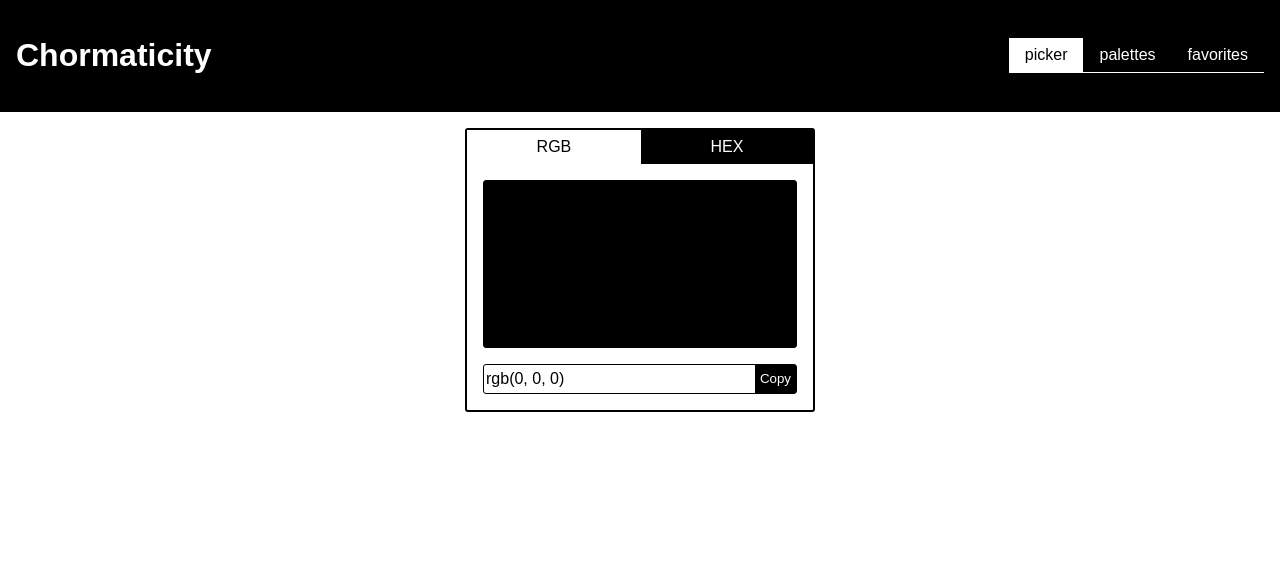
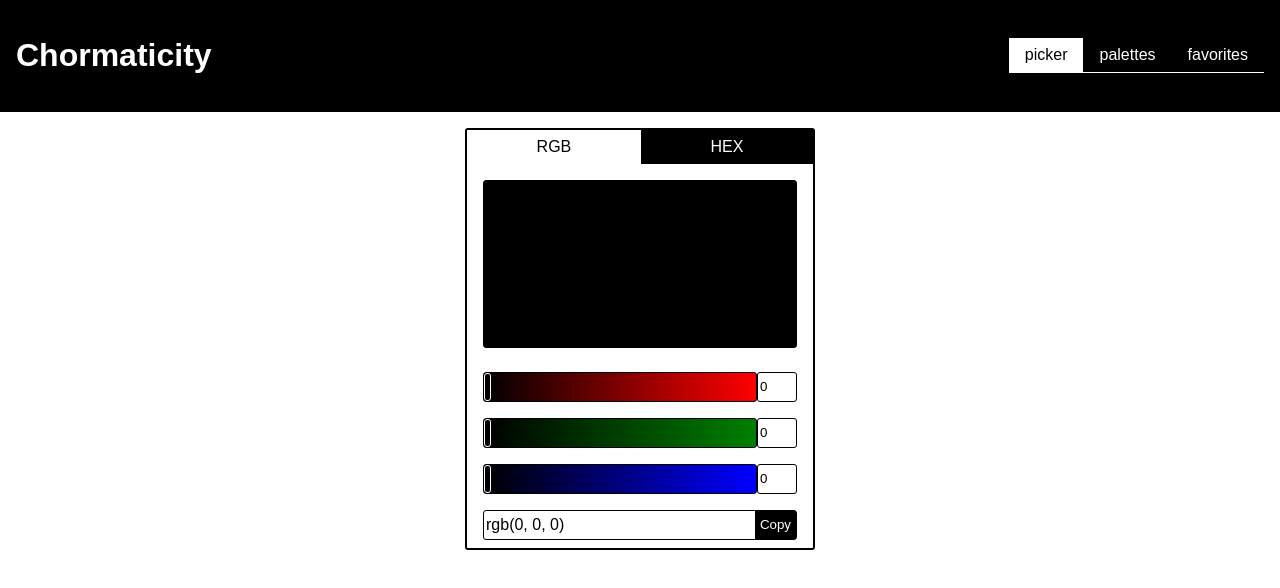
Before and after one commit to R-Neville/chromaticity, a React (Create React App) app: page / in a window 1280 px wide. Shown: the top 588 px of the page. Built offline with nearby package versions, Linux system fonts and the light colour scheme.

Commit message:
Sliders successfully updating color picker

```diff
--- a/src/StoreManager.js
+++ b/src/StoreManager.js
@@ -20,7 +20,7 @@ export default class StoreManager {
   }
 
   get red() {
-    return window.localStorage.getItem(RED_KEY);
+    return parseInt(window.localStorage.getItem(RED_KEY));
   }
 
   set red(value) {
@@ -32,7 +32,7 @@ export default class StoreManager {
   }
 
   get green() {
-    return window.localStorage.getItem(GREEN_KEY);
+    return parseInt(window.localStorage.getItem(GREEN_KEY));
   }
 
   set green(value) {
@@ -44,7 +44,7 @@ export default class StoreManager {
   }
 
   get blue() {
-    return window.localStorage.getItem(BLUE_KEY);
+    return parseInt(window.localStorage.getItem(BLUE_KEY));
   }
 
   set blue(value) {
--- a/src/components/ColorPicker/ClipboardInput.js
+++ b/src/components/ColorPicker/ClipboardInput.js
@@ -10,10 +10,10 @@ class ClipboardInput extends React.Component {
     this._initStyles = {
       ...universalStyles,
       display: "flex",
-      width: "100%",
       height: "30px",
       border: `1px solid ${colors.clipbaordInput.color}`,
       borderRadius: "3px",
+      margin: '0.5em 1em'
     };
   }
 
--- a/src/components/ColorPicker/ColorControl.js
+++ b/src/components/ColorPicker/ColorControl.js
@@ -1,19 +1,29 @@
-import React from 'react';
+import React from "react";
+import universalStyles from "../../universal-styles";
+import ColorInput from "./ColorInput";
+import Slider from "./Slider";
 
-class ColorControl extends ReactComponent {
+class ColorControl extends React.Component {
   constructor(props) {
-    super(props)
+    super(props);
 
     this._initStyles = {
-      display: 'flex',
-      margin: '0.5em 1em'
+      ...universalStyles,
+      display: "flex",
+      margin: "0.5em 1em",
     };
   }
 
   render() {
     return (
       <div style={this._initStyles}>
-
+        <Slider
+          id={this.props.sliderID}
+          colorName={this.props.colorName}
+          bg={this.props.bg}
+          value={this.props.value}
+        />
+        <ColorInput value={this.props.value} colorName={this.props.colorName}/>
       </div>
     );
   }
--- /dev/null
+++ b/src/components/ColorPicker/ColorInput.js
@@ -0,0 +1,33 @@
+import React from "react";
+import universalStyles from "../../universal-styles";
+
+class ColorInput extends React.Component {
+  constructor(props) {
+    super(props);
+    this._colorName = this.props.colorName;
+  }
+
+  render() {
+    return (
+      <input
+        type="text"
+        key={this.props.value}
+        value={this.props.value}
+        onChange={this._onChange.bind(this)}
+        style={{
+          ...universalStyles,
+          width: "40px",
+          height: "30px",
+          border: "1px solid #000",
+          borderRadius: "3px"
+        }}
+      ></input>
+    );
+  }
+
+  _onChange(event) {
+    console.log('changed');
+  }
+}
+
+export default ColorInput;
--- /dev/null
+++ b/src/components/ColorPicker/Slider.js
@@ -0,0 +1,118 @@
+import React from "react";
+import universalStyles from "../../universal-styles";
+
+const NUMBER_OF_STEPS = 255; // Max RGB value
+const THUMB_WIDTH = 7;
+
+class Slider extends React.Component {
+  constructor(props) {
+    super(props);
+
+    this._id = this.props.id;
+    this._colorName = this.props.colorName;
+    this.state = {
+      value: this.props.value,
+      mounted: false
+    };
+
+    this._initStyles = {
+      ...universalStyles,
+      position: "relative",
+      width: "100%",
+      height: "30px",
+      border: "1px solid #000",
+      borderRadius: "3px",
+      background: `linear-gradient(to right, black, ${this.props.bg})`,
+    };
+  }
+
+  get stepSize() {
+    return this.usableWidth / NUMBER_OF_STEPS;
+  }
+
+  get usableWidth() {
+    return this.width - THUMB_WIDTH;
+  }
+
+  get width() {
+    const slider = document.getElementById(this._id);
+    if (slider) return slider.clientWidth;
+    return 0;
+  }
+
+  componentDidMount() {
+    this.setState({ mounted: true });
+    const slider = document.getElementById(this._id);
+    const thumb = slider.querySelector('.thumb');
+    this._resizeObserver = new ResizeObserver(() => {
+      thumb.style.left = this.state.value * this.stepSize + 'px'
+    });
+    this._resizeObserver.observe(slider);
+  }
+
+  render() {
+    return (
+      <div id={this._id} style={this._initStyles}>
+        <div
+          className="thumb"
+          style={{
+            ...universalStyles,
+            position: "absolute",
+            width: "7px",
+            height: "100%",
+            left: this.state.mounted ? this.state.value * this.stepSize + 'px' : '0px',
+            border: "1px solid #FFF",
+            borderRadius: "3px",
+            backgroundColor: "#000",
+          }}
+          onMouseDown={this._onThumbMouseDown.bind(this)}
+        ></div>
+      </div>
+    );
+  }
+
+  _onThumbMouseDown(event) {
+    const thumb = event.target;
+    let startX = event.pageX;
+    const onMouseMove = (e) => {
+      const deltaX = e.pageX - startX;
+      let closestStep;
+      if (thumb.offsetLeft + deltaX < 0) {
+        closestStep = -thumb.offsetLeft;
+      } else if (thumb.offsetLeft + deltaX > this.usableWidth) {
+        closestStep = this.usableWidth - thumb.offsetLeft;
+      } else {
+        closestStep = deltaX - (deltaX % this.stepSize);
+      }
+      const newOffset = thumb.offsetLeft + closestStep;
+      thumb.style.left = newOffset + "px";
+      const newValue = Math.round(newOffset / this.stepSize);
+      this.setState({ value: newValue });
+      this._notifyUpdates(newValue);
+      startX += closestStep;
+    };
+    const onMouseUp = () => {
+      document.body.style.userSelect = "all";
+      document.removeEventListener("mousemove", onMouseMove);
+      document.removeEventListener("mouseup", onMouseUp);
+    };
+
+    document.body.style.userSelect = "none";
+    document.addEventListener("mousemove", onMouseMove);
+    document.addEventListener("mouseup", onMouseUp);
+  }
+
+  _notifyUpdates(value) {
+    const slider = document.getElementById(this._id);
+    const customEvent = new CustomEvent("color-slider-changed", {
+      bubbles: true,
+      detail: {
+        colorName: this._colorName,
+        newValue: value,
+      },
+    });
+    slider.dispatchEvent(customEvent);
+  }
+}
+
+export default Slider;
--- a/src/components/ColorPicker/index.js
+++ b/src/components/ColorPicker/index.js
@@ -5,9 +5,13 @@ import TabBar from "../TabBar";
 import universalStyles from "../../universal-styles";
 import ColorPreview from "./ColorPreview";
 import ClipboardInput from "./ClipboardInput";
+import ColorControl from "./ColorControl";
 
 const RGB_MODE = "RGB";
 const HEX_MODE = "HEX";
+const RED_KEY = "red";
+const GREEN_KEY = "green";
+const BLUE_KEY = "blue";
 
 class ColorPicker extends React.Component {
   constructor() {
@@ -24,10 +28,11 @@ class ColorPicker extends React.Component {
 
     this.state = {
       colorString,
-      previewColor: this._storeManager.fullHEX
+      previewColor: this._storeManager.fullHEX,
+      red: this._storeManager.red,
+      green: this._storeManager.green,
+      blue: this._storeManager.blue,
     };
-
-    this._previewColor = this._storeManager.fullHEX;
 
     this._initStyles = {
       ...universalStyles,
@@ -38,6 +43,7 @@ class ColorPicker extends React.Component {
       border: `2px solid ${colors.colorPicker.color}`,
       borderRadius: "3px",
       backgroundColor: colors.colorPicker.backgroundColor,
+      userSelect: "none",
     };
 
     this._tabItems = [
@@ -61,17 +67,54 @@ class ColorPicker extends React.Component {
       <div id="color-picker" style={this._initStyles}>
         <TabBar tabItems={this._tabItems} />
         <ColorPreview color={this.state.previewColor} />
-        <div style={{ padding: "0 1em", marginBottom: "1em" }}>
-          <ClipboardInput key={this.state.colorString} value={this.state.colorString} text="Copy" />
-        </div>
+        <ColorControl
+          sliderID={`${RED_KEY}-slider`}
+          bg={RED_KEY}
+          colorName={RED_KEY}
+          value={this.state.red}
+        />
+        <ColorControl
+          sliderID={`${GREEN_KEY}-slider`}
+          bg={GREEN_KEY}
+          colorName={GREEN_KEY}
+          value={this.state.green}
+        />
+        <ColorControl
+          sliderID={`${BLUE_KEY}-slider`}
+          bg={BLUE_KEY}
+          colorName={BLUE_KEY}
+          value={this.state.blue}
+        />
+        <ClipboardInput value={this.state.colorString} text="Copy" />
       </div>
     );
+  }
+
+  componentDidMount() {
+    const picker = document.getElementById("picker");
+    picker.addEventListener(
+      "color-slider-changed",
+      this._onColorSliderChanged.bind(this)
+    );
+  }
+
+  _onColorSliderChanged(event) {
+    const { colorName, newValue } = event.detail;
+    this._storeManager[colorName] = newValue;
+    this.setState({
+      [colorName]: newValue,
+      previewColor: this._storeManager.fullHEX,
+      colorString:
+        this._storeManager.mode === RGB_MODE
+          ? this._storeManager.fullRGB
+          : this._storeManager.fullHEX,
+    });
   }
 
   _onTabClick(event) {
     const tab = event.target;
     if (tab.classList.contains("active")) return;
-    if (tab.classList.contains("RGB")) {
+    if (tab.classList.contains(RGB_MODE)) {
       this._tabItems[0].active = true;
       this._tabItems[1].active = false;
       this._colorString = this._storeManager.fullRGB;
@@ -87,14 +130,14 @@ class ColorPicker extends React.Component {
   _switchToHEX() {
     this._storeManager.mode = HEX_MODE;
     this.setState({
-      colorString: this._storeManager.fullHEX
+      colorString: this._storeManager.fullHEX,
     });
   }
 
   _switchToRGB() {
     this._storeManager.mode = RGB_MODE;
     this.setState({
-      colorString: this._storeManager.fullRGB
+      colorString: this._storeManager.fullRGB,
     });
   }
 }
--- a/src/components/Header.js
+++ b/src/components/Header.js
@@ -17,6 +17,7 @@ class Header extends React.Component {
       fontSize: "inherit",
       fontFamily: "inherit",
       ...colors.header,
+      userSelect: 'none'
     };
   }
 
--- a/src/components/ReadOnlyInput.js
+++ b/src/components/ReadOnlyInput.js
@@ -4,10 +4,6 @@ import universalStyles from "../universal-styles";
 class ReadOnlyInput extends React.Component {
   constructor(props) {
     super(props);
-
-    this.state = {
-      value: this.props.value
-    };
 
     this._initStyles = {
       ...universalStyles,
@@ -25,7 +21,8 @@ class ReadOnlyInput extends React.Component {
       <input
         className="read-only"
         style={this._initStyles}
-        value={this.state.value}
+        key={this.props.value}
+        value={this.props.value}
         disabled
       />
     );
```
